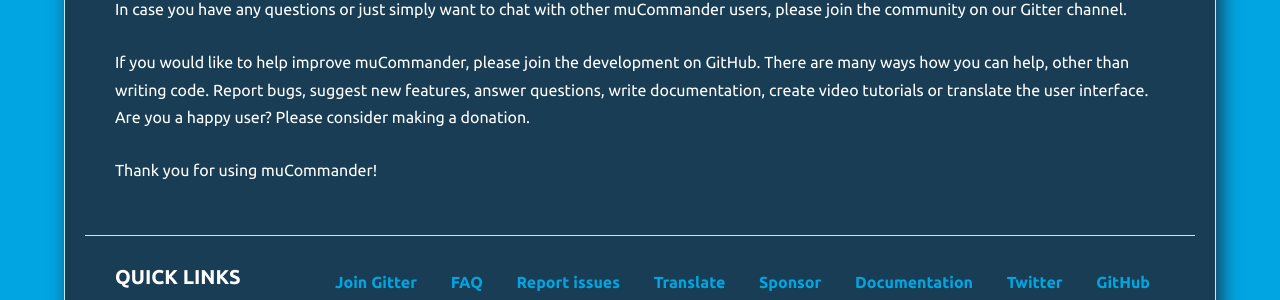
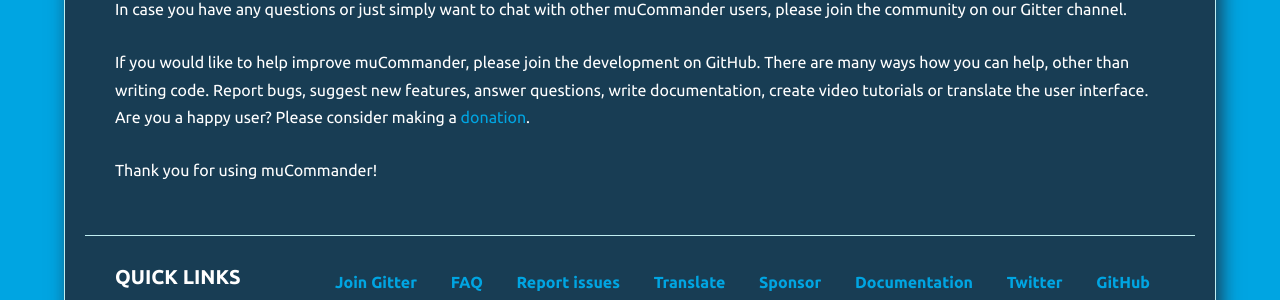
Before and after one commit to mucommander/mucommander.github.io, a Jekyll site: the page index.html, which Jekyll copies as it is, in a window 1280 px wide. Shown: the part 1781-2081 px from the top of the page. Built offline with Jekyll 4.4.1, drawn with Linux system fonts in a browser that asks for light colours; part of the change alters nothing that is shown.

```diff
--- a/index.html
+++ b/index.html
@@ -210,7 +210,7 @@
             <p>In case you have any questions or just simply want to chat with other muCommander users, please join the community on our Gitter channel.</p>
             <p>If you would like to help improve muCommander, please join the development on GitHub. There are many ways how you can help, other than writing code.
                 Report bugs, suggest new features, answer questions, write documentation, create video tutorials or translate the user interface.<br/>
-                Are you a happy user? Please consider making a donation.</p>
+                Are you a happy user? Please consider making a <a href="https://github.com/mucommander/mucommander/wiki/Donate" target="_blank">donation</a>.</p>
             <p>Thank you for using muCommander!</p>
         </section>
     </main>
```
